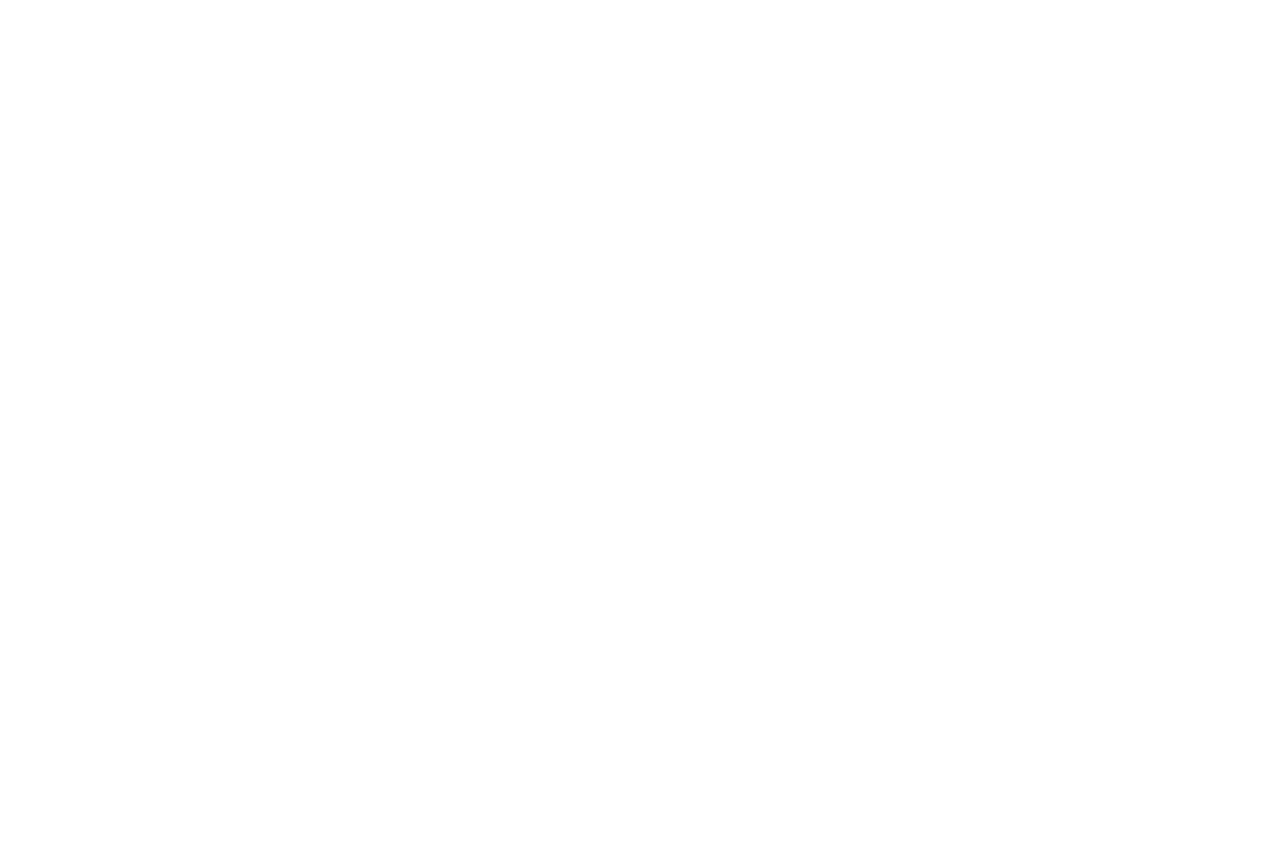
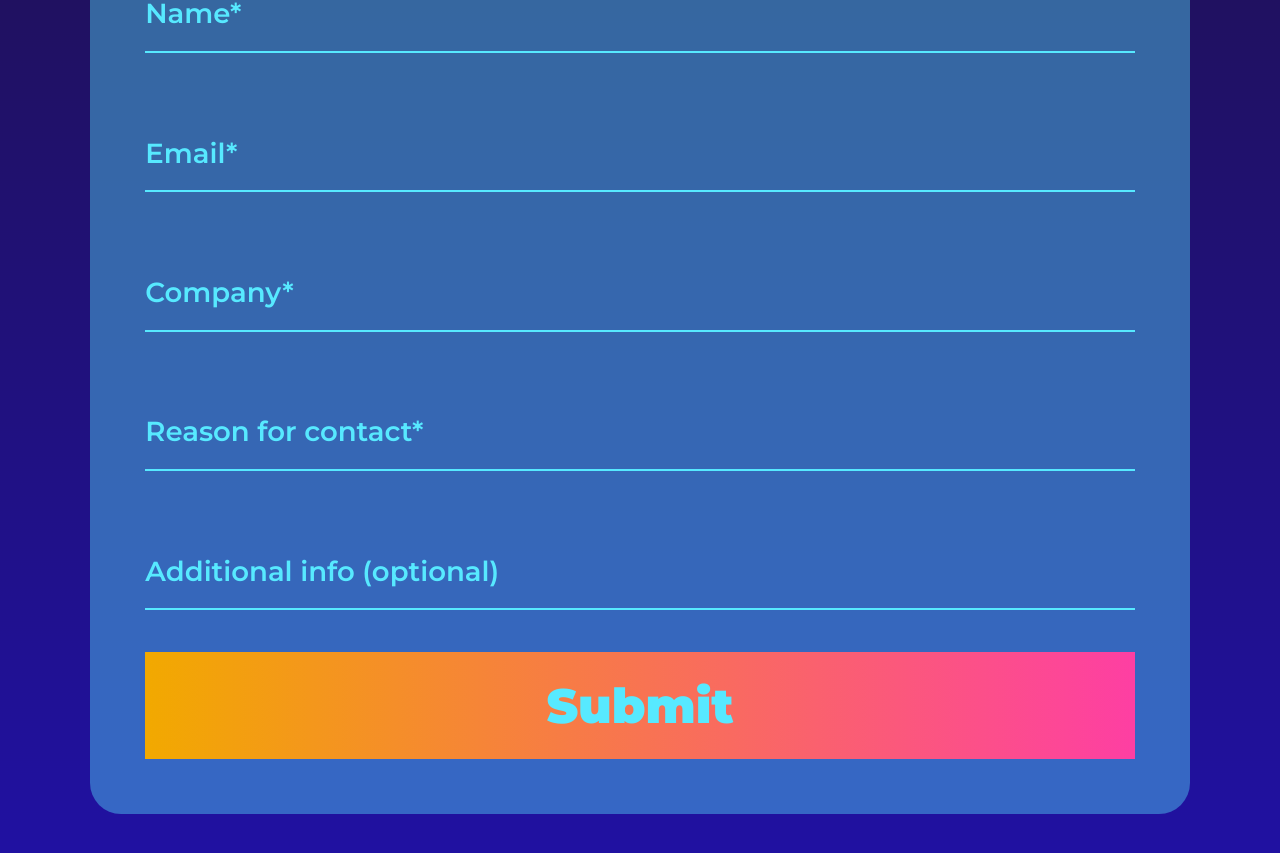
Before and after one commit to sbstnbnvds/beyond-lightning-vietnam, a React (Create React App) app: page / in a window 1280 px wide. Shown: the part 8297-9150 px from the top of the page. Before the commit the page ends 8006 px from the top, so only its background shows below. Built offline with nearby package versions, Linux system fonts and the light colour scheme.

Commit message:
Contact Us section

```diff
--- a/src/components/ContactUs/ContactUs.css
+++ b/src/components/ContactUs/ContactUs.css
@@ -0,0 +1,46 @@
+.contact-us-section {
+  align-items: center;
+}
+
+.contact-us-section h2 {
+  margin: 0.75em 0px;
+}
+
+.contact-us-section .contact-us-form {
+  background-color: hsl(var(--sky-blue-color-hsl), 40%);
+  padding: 2em;
+  width:   clamp(19.375rem, -1.4623rem + 87.7358vw, 77.5rem);
+  color: var(--sky-blue-color-hsl) !important;
+  border-radius: 1.125em;
+  margin-bottom: 1.75em;
+}
+
+.contact-us-section .contact-us-form input {
+  border: none;
+  background-color: transparent;
+  font-weight: var(--font-weight-semibold);
+  color: var(--russian-violet-color);
+  margin: 1.5em 0px;
+  padding-bottom: 0.75em;
+  border-bottom: 2px solid var(--sky-blue-color);
+}
+
+
+.contact-us-form input[type="text"]::placeholder,
+form textarea::placeholder,
+form select::placeholder{
+  color: var(--sky-blue-color) !important;
+  opacity: 1 !important;
+}
+
+
+.contact-us-section .contact-us-form button {
+  background: var(--american-yellow-color);
+  border: none;
+  padding: 0.5em 0;
+  background: var(--horizontal-american-yellow-to-persian-rose);
+  color: var(--sky-blue-color);
+  text-transform: capitalize;
+  font-size: 1.75em;
+  font-weight: var(--font-weight-black);
+}
--- a/src/components/ContactUs/ContactUs.js
+++ b/src/components/ContactUs/ContactUs.js
@@ -1,9 +1,22 @@
+import "./ContactUs.css"
+
 import React from 'react'
 
+
 const ContactUs = () => {
+
   return (
-    <section className="contact-us-section bg-primary-2">
-      Contact Us Section.
+    <section className="contact-us-section bg-primary-2 flex-column">
+      <h2>Contact Us</h2>
+
+      <form className="flex-column contact-us-form" action="">
+        <input type="text" name="name" placeholder="Name*" onChange={() => console.log("form input")} />
+        <input type="text" name="email" placeholder="Email*" onChange={() => console.log("form input")}/>
+        <input type="text" name="company" placeholder="Company*" onChange={() => console.log("form input")}/>
+        <input type="text" name="reason" placeholder="Reason for contact*" onChange={() => console.log("form input")}/>
+        <input type="text" name="additional" placeholder="Additional info (optional)" onChange={() => console.log("form input")}/>
+        <button>Submit</button>
+      </form>
     </section>
   )
 }
```
